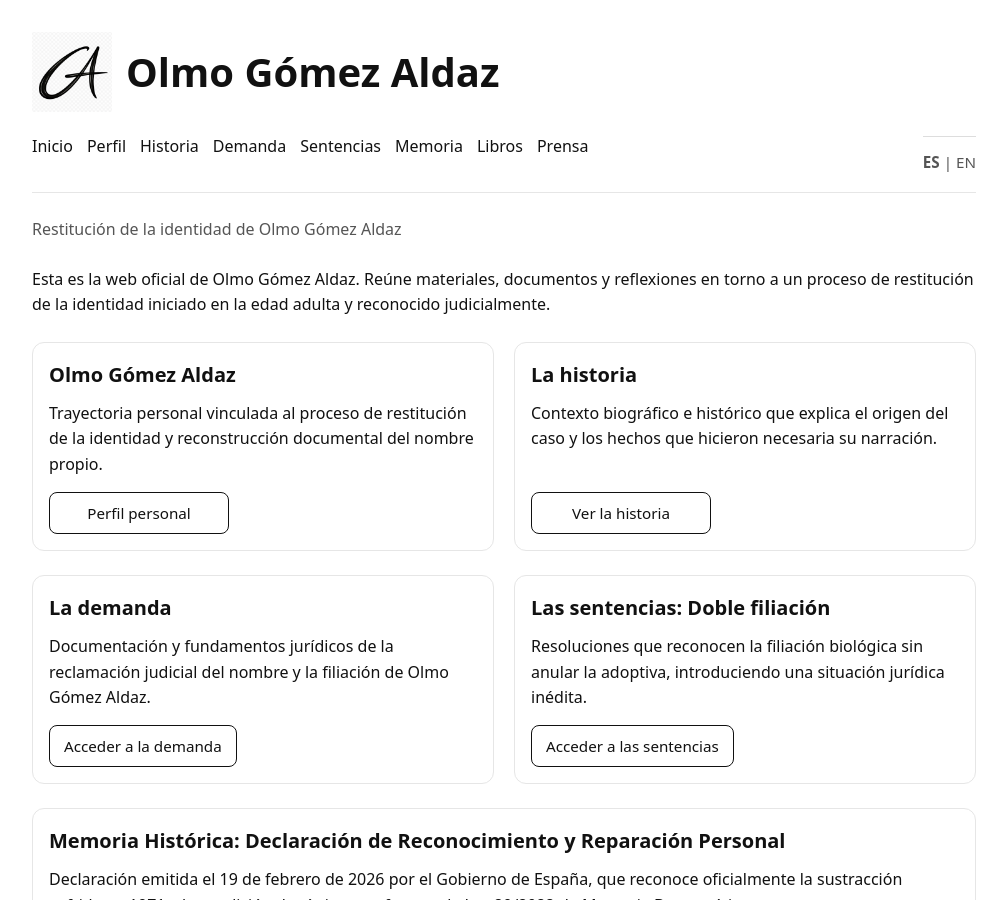
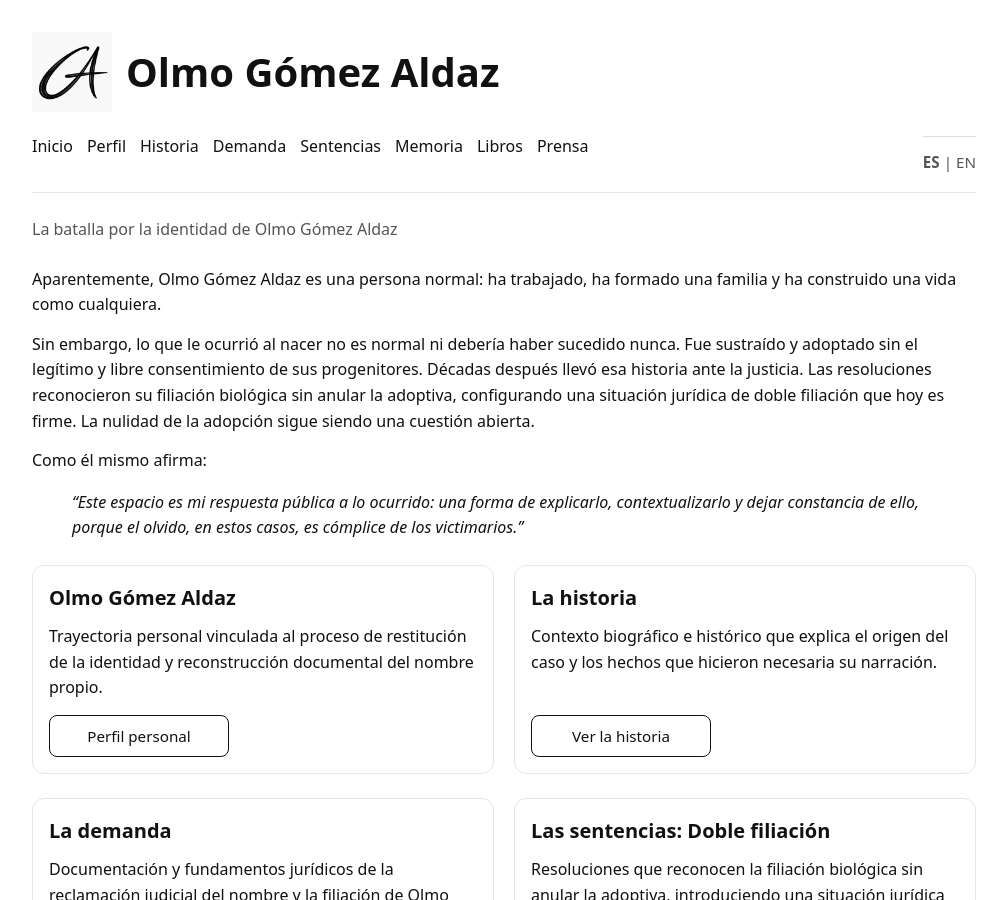
Before and after one commit to olmogaldaz/olmogaldaz.github.io, a Jekyll site: the page built from index.html, in a window 1280 px wide and 900 px high. Shown: the whole window, without its empty margins (136-1143 px from the left). Built offline with Jekyll 4.4.1, drawn with Linux system fonts in a browser that asks for light colours.

Commit message:
Update index.html

```diff
--- a/index.html
+++ b/index.html
@@ -12,14 +12,24 @@ description: Proyecto personal y documental sobre la restitución judicial de la
 <main>
 
   <h1 class="page-title subtle">
-    Restitución de la identidad de Olmo Gómez Aldaz
+    La batalla por la identidad de Olmo Gómez Aldaz
   </h1>
 
-<p>
-  Esta es la web oficial de Olmo Gómez Aldaz. Reúne materiales, documentos y reflexiones en torno a un proceso de restitución de la
-  identidad iniciado en la edad adulta y reconocido judicialmente.
-</p>
+  <p>
+    Aparentemente, Olmo Gómez Aldaz es una persona normal: ha trabajado, ha formado una familia y ha construido una vida como cualquiera.
+  </p>
 
+  <p>
+    Sin embargo, lo que le ocurrió al nacer no es normal ni debería haber sucedido nunca. Fue sustraído y adoptado sin el legítimo y libre consentimiento de sus progenitores. Décadas después llevó esa historia ante la justicia. Las resoluciones reconocieron su filiación biológica sin anular la adoptiva, configurando una situación jurídica de doble filiación que hoy es firme. La nulidad de la adopción sigue siendo una cuestión abierta.
+  </p>
+
+  <p>
+    Como él mismo afirma:
+  </p>
+
+  <blockquote>
+    <em>“Este espacio es mi respuesta pública a lo ocurrido: una forma de explicarlo, contextualizarlo y dejar constancia de ello, porque el olvido, en estos casos, es cómplice de los victimarios.”</em>
+  </blockquote>
 
   <!-- FILA 1 -->
   <div class="row">
```
